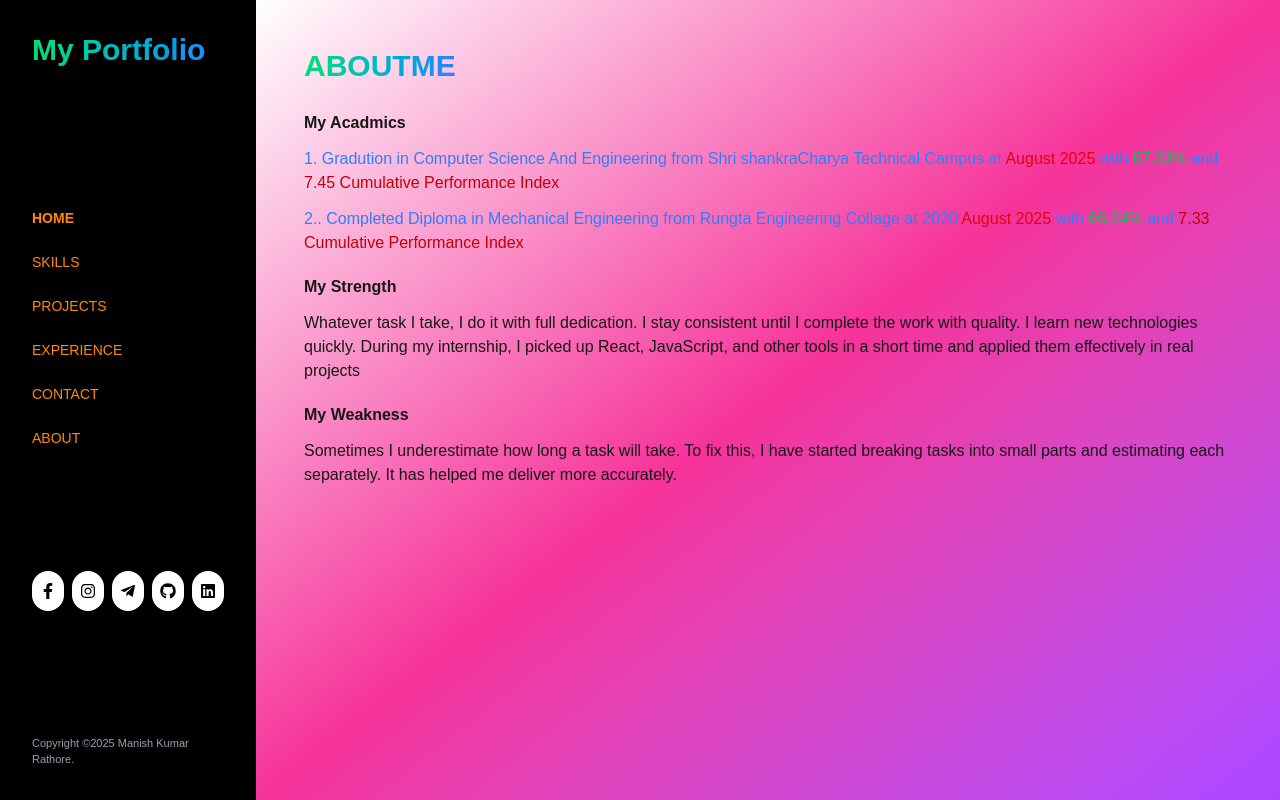
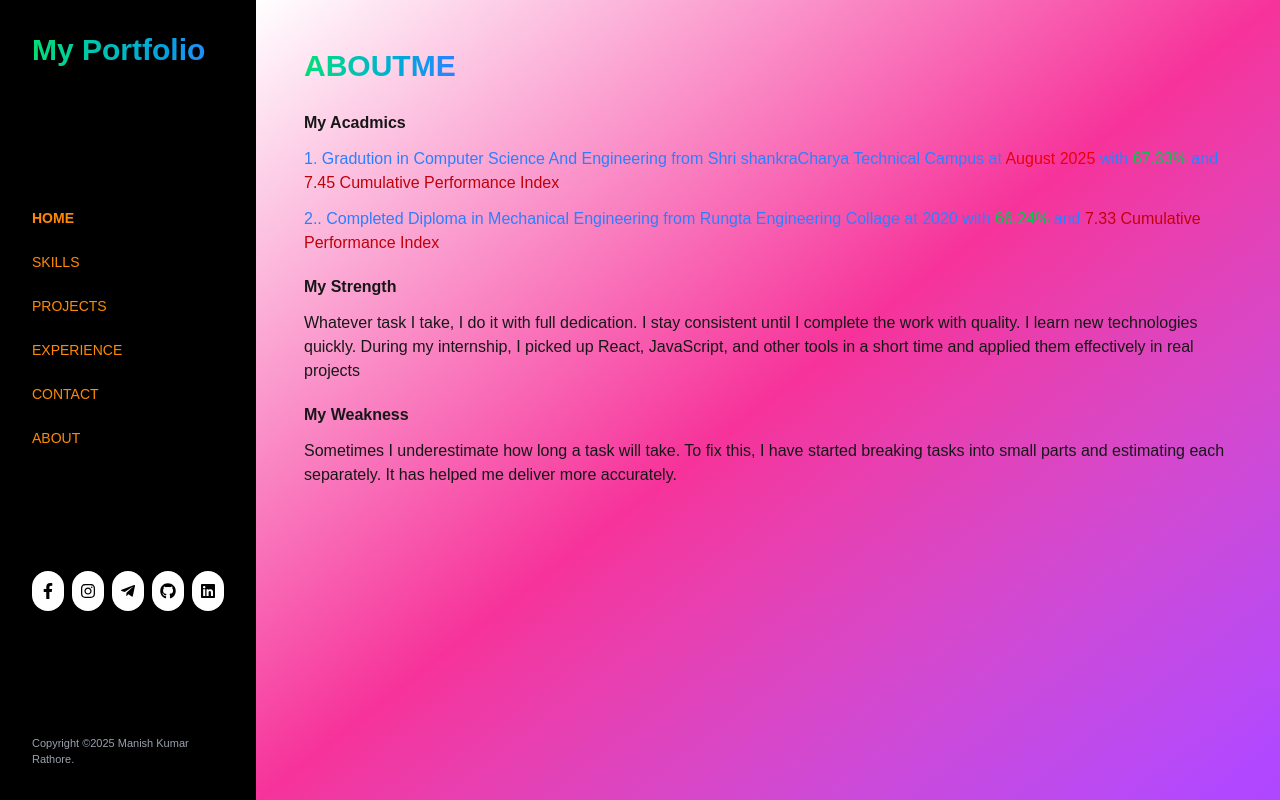
Before and after one commit to manishevdt/portfolio, a Next.js app: page /about in a window 1280 px wide. Built offline with nearby package versions, Linux system fonts and the light colour scheme.

Commit message:
Fix graduation date for diploma in Mechanical Engineering
Corrected the graduation date for the diploma entry.

```diff
--- a/app/about/page.js
+++ b/app/about/page.js
@@ -6,7 +6,7 @@ export default function AboutMe() {
         <h3 className="font-bold hover:underline"> My Acadmics</h3>
          <h2 className="text-blue-500 mt-3"> 1. Gradution in Computer Science And Engineering  from Shri shankraCharya Technical Campus at <span className="text-red-600"> August 2025 </span>
          with <span className="text-green-500"> 67.33%</span> and <span className="text-red-700">7.45 Cumulative Performance Index</span></h2>
-          <h2 className="text-blue-500 mt-3"> 2.. Completed Diploma  in Mechanical Engineering  from Rungta Engineering Collage at 2020 <span className="text-red-600"> August 2025 </span>
+          <h2 className="text-blue-500 mt-3"> 2.. Completed Diploma  in Mechanical Engineering  from Rungta Engineering Collage at 2020
          with <span className="text-green-500"> 66.24%</span> and <span className="text-red-700">7.33 Cumulative Performance Index</span></h2>
       </div>
          <div className="mt-5">
```
